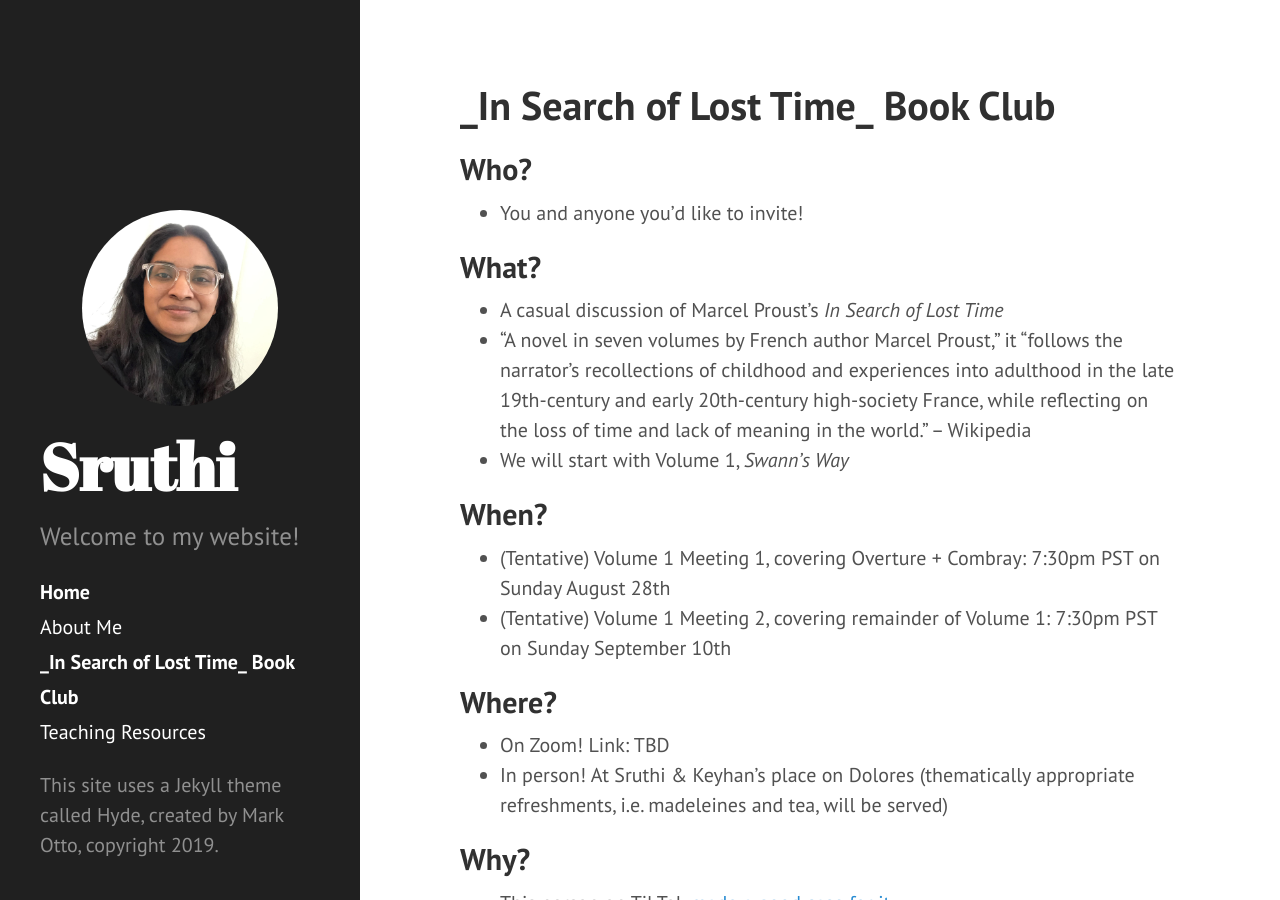
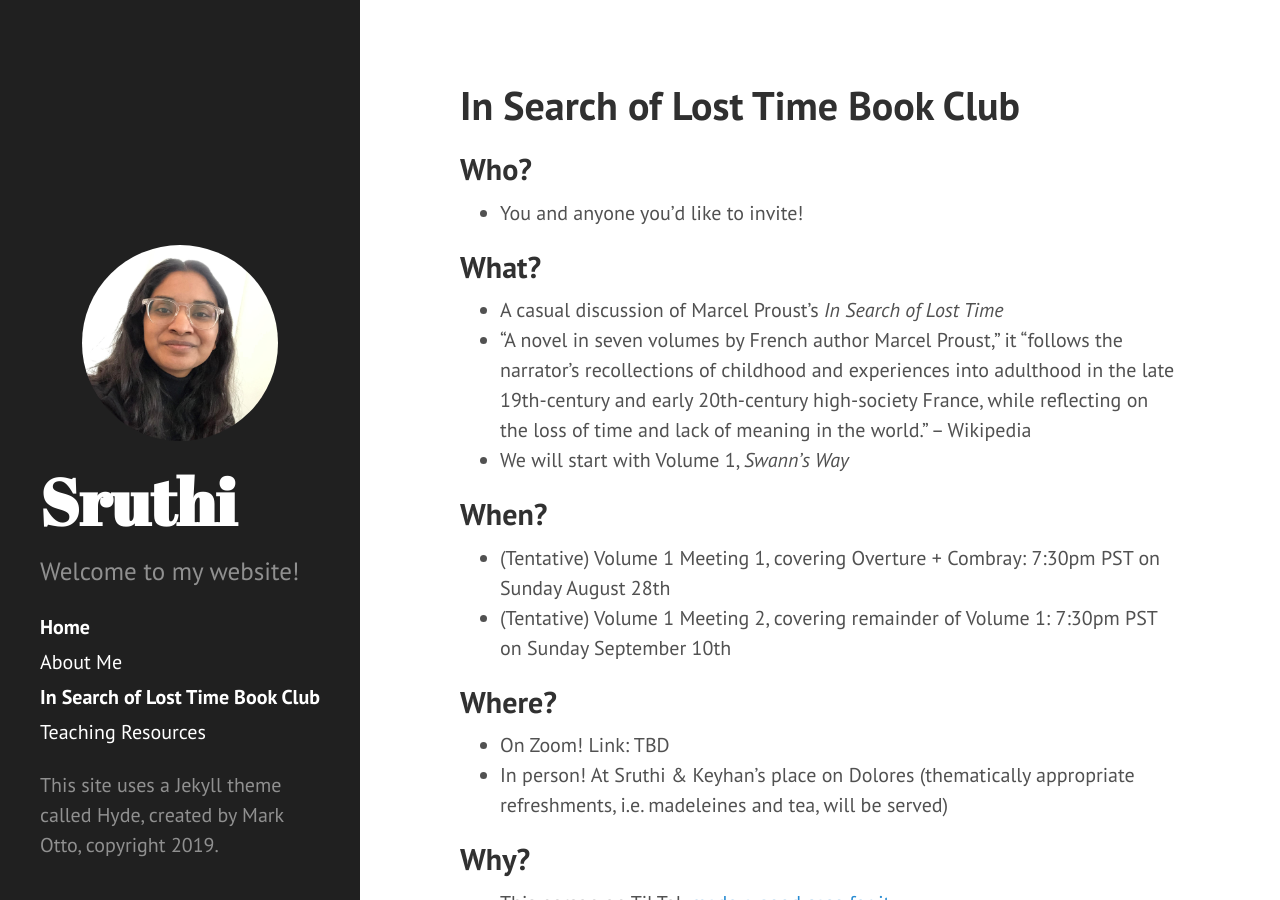
Before and after one commit to sruthiveeragandham/sruthiveeragandham.github.io, a Jekyll site: the page built from proust.md, in a window 1280 px wide and 900 px high. Built offline with Jekyll 4.4.1, drawn with Linux system fonts in a browser that asks for light colours; Markdown is read by kramdown in place of the engine named in the settings.

Commit message:
Update malformed heading

```diff
--- a/proust.md
+++ b/proust.md
@@ -1,6 +1,6 @@
 ---
 layout: page
-title: _In Search of Lost Time_ Book Club
+title: In Search of Lost Time Book Club
 ---
 
 ## Who?
```
